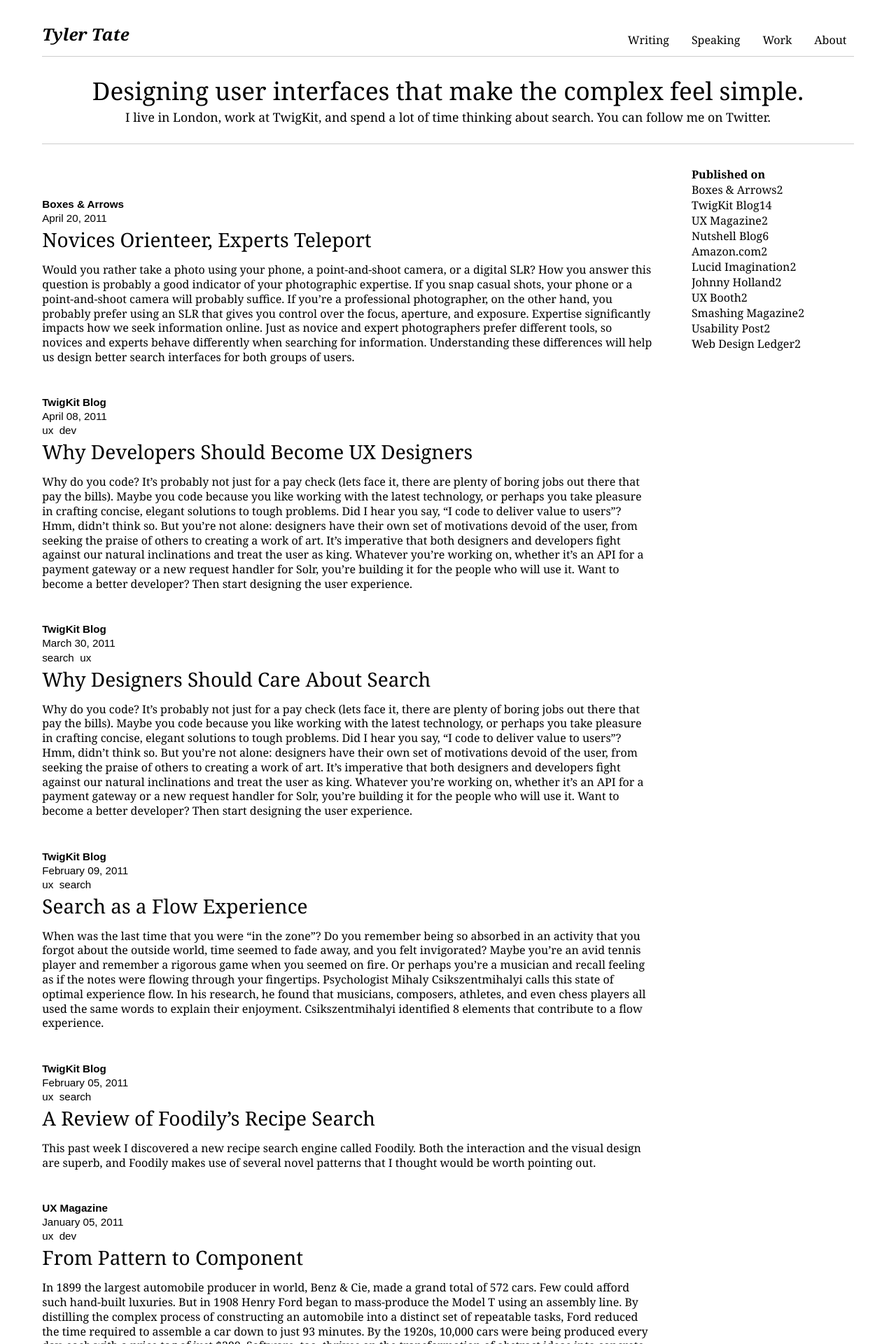
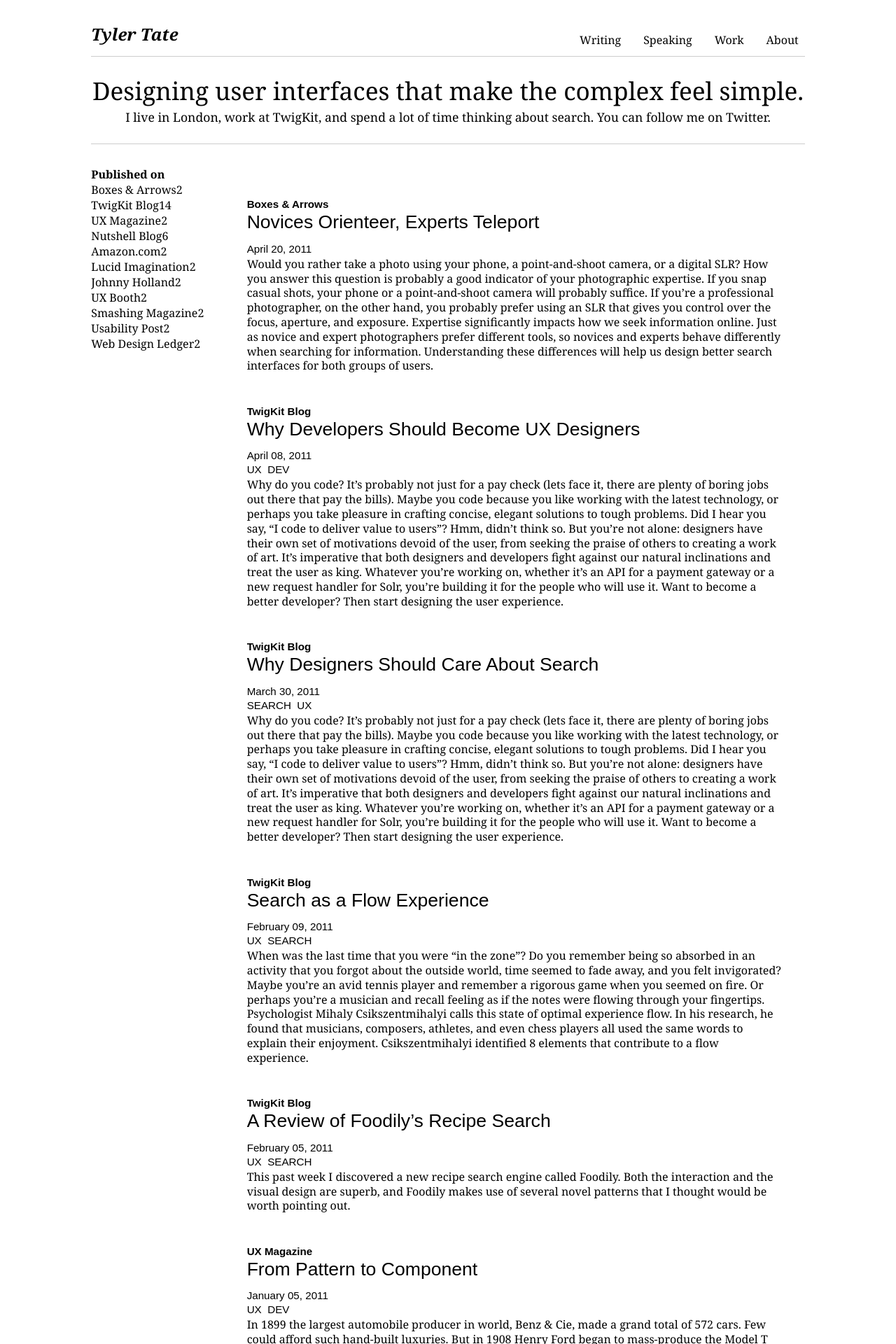
Before and after one commit to SeriouslyInc/tylertate, a Jekyll site: the page built from index.html, in a window 1280 px wide. Shown: the top 1920 px of the page at 70% size. Built offline with Jekyll 4.4.1, drawn with Linux system fonts in a browser that asks for light colours; nearby versions of some CDN libraries; some of the changed text lies outside the part shown.

Commit message:
Simplifying

```diff
--- a/index.html
+++ b/index.html
@@ -14,11 +14,11 @@ bodyId: home
 			<article id="{{ post.date | date: "%B-%d-%Y" }}" data-publisher="{{ post.publisher }}" >
 				<header>
 					<h3><a href="{{ post.originalurl }}">{{ post.publisher }}</a></h3>
+					<h2><a href="{{ post.url }}">{{ post.title }}</a></h2>
 					<p class="date">{{ post.date | date: "%B %d, %Y" }}</p>
 					<p class="categories">{% for keyword in post.keywords %} {{ keyword }}&nbsp; {% endfor %}</p>
 				</header>
 				<section>
-					<h2><a href="{{ post.url }}">{{ post.title }}</a></h2>
 					{{ post.content }}
 				</section>
 			</article>
--- a/resources/css/main.css
+++ b/resources/css/main.css
@@ -28,7 +28,7 @@ a {
 }
 #body {
   position: relative;
-  max-width: 1160px;
+  max-width: 1020px;
   min-width: 940px;
   margin: 0 auto;
   padding: 0 20px;
@@ -99,7 +99,6 @@ section#writing aside {
   width: 19.642857142857142%;
   margin: 0 0.8928571428571428%;
   _display: inline;
-  float: right;
 }
 section#writing section#articles {
   overflow: hidden;
@@ -124,16 +123,19 @@ section#writing section#articles article header h3 {
 section#writing section#articles article header h3 a {
   text-decoration: none;
 }
-section#writing section#articles article header p {
-  margin: 0.2em 0;
-}
-section#writing section#articles article section h2 {
+section#writing section#articles article header h2 {
   margin-bottom: 0.5em;
   font-size: 1.75em;
   font-weight: normal;
 }
-section#writing section#articles article section h2 a {
+section#writing section#articles article header h2 a {
   text-decoration: none;
+}
+section#writing section#articles article header p {
+  margin: 0.2em 0;
+}
+section#writing section#articles article header p.categories {
+  text-transform: uppercase;
 }
 section#writing section#articles article section p {
   padding-right: 2em;
```
Also changed, not shown: resources/css/main.less (+10 -8 lines).
